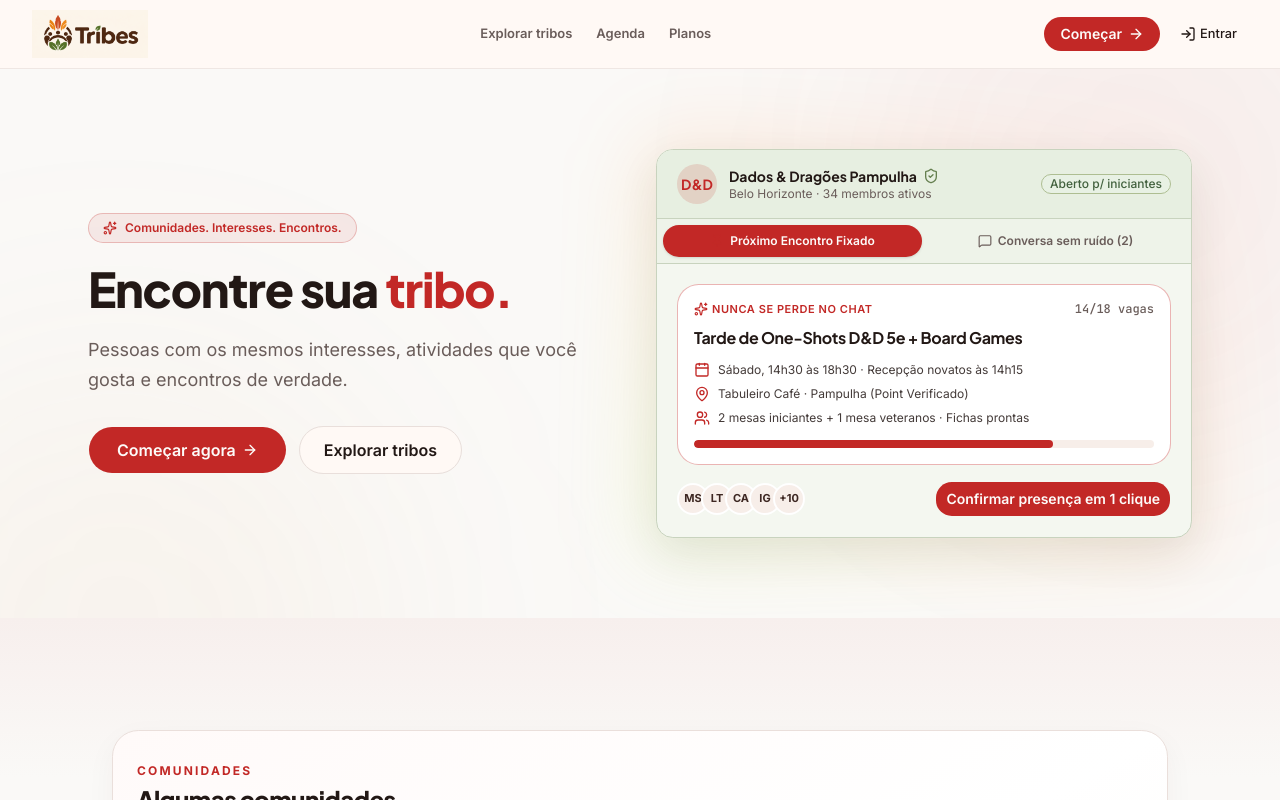
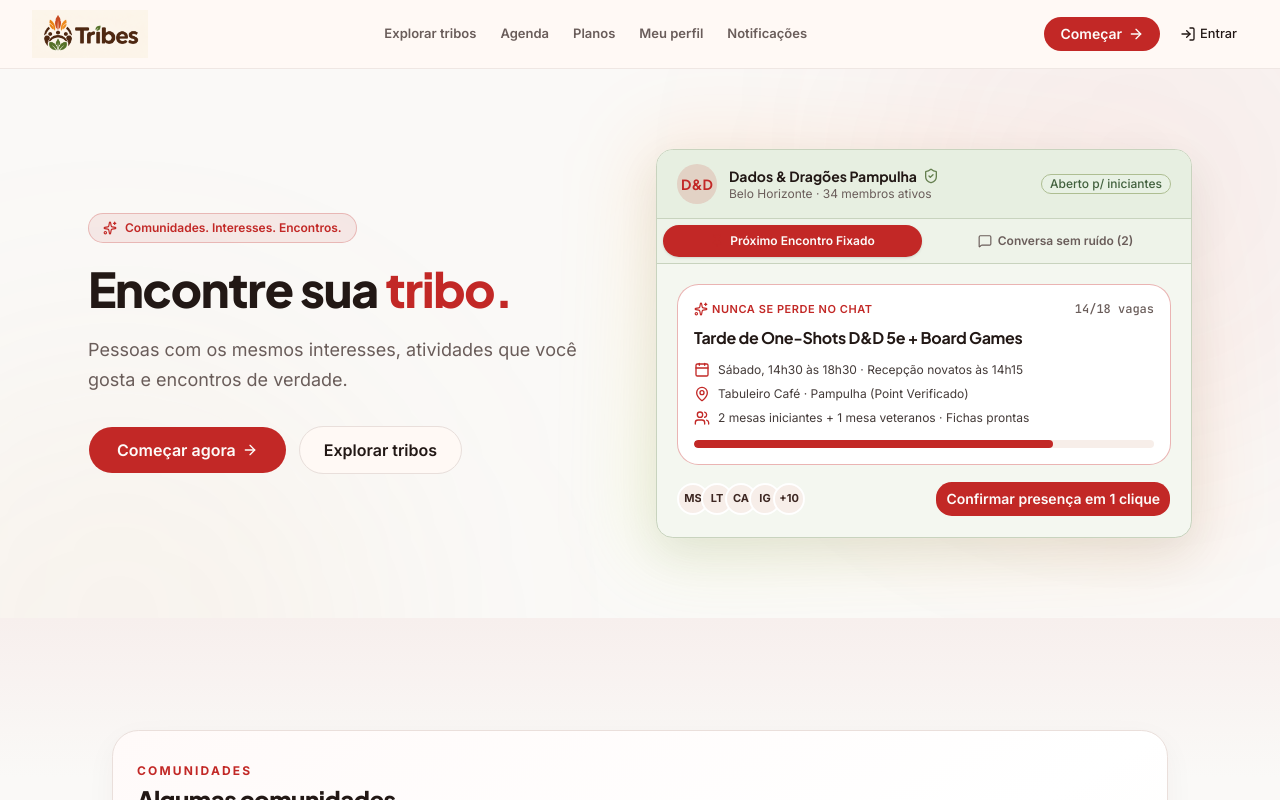
Before and after one commit to ArthurG12/Tribes, a Next.js app in the folder frontend/: page / in a window 1280 px wide. Shown: the top 800 px of the page. Built offline with nearby package versions, Linux system fonts and the light colour scheme.

Commit message:
Adiciona acesso ao perfil e notificações na navegação

```diff
--- a/frontend/src/components/tribes/navbar.tsx
+++ b/frontend/src/components/tribes/navbar.tsx
@@ -4,13 +4,15 @@ import { useState } from "react";
 import Link from "next/link";
 import Image from "next/image";
 import { usePathname } from "next/navigation";
-import { Menu, X, ArrowRight, LogIn } from "lucide-react";
+import { Menu, X, ArrowRight, LogIn, UserRound, Bell } from "lucide-react";
 import { Button } from "@/components/ui/button";
 
 const NAV_LINKS = [
   { href: "/explorar", label: "Explorar tribos" },
   { href: "/minha-agenda", label: "Agenda" },
   { href: "/planos", label: "Planos" },
+  { href: "/perfil", label: "Meu perfil" },
+  { href: "/notificacoes", label: "Notificações" },
 ];
 
 export function Navbar() {
@@ -50,7 +52,7 @@ export function Navbar() {
         <div className="border-t border-border bg-background px-4 py-4 md:hidden">
           <nav className="mx-auto flex max-w-7xl flex-col gap-1">
             {NAV_LINKS.map((item) => (
-              <Link key={item.href} href={item.href} onClick={() => setMobileOpen(false)} className="rounded-xl px-3 py-2.5 text-sm font-medium text-muted-foreground hover:bg-muted hover:text-foreground">{item.label}</Link>
+              <Link key={item.href} href={item.href} onClick={() => setMobileOpen(false)} aria-current={pathname === item.href ? "page" : undefined} className={`rounded-xl px-3 py-2.5 text-sm font-medium transition-colors ${pathname === item.href ? "bg-primary/10 text-primary" : "text-muted-foreground hover:bg-muted hover:text-foreground"}`}>{item.label}</Link>
             ))}
             <Link href="/entrar" onClick={() => setMobileOpen(false)} className="flex items-center gap-2 rounded-xl px-3 py-2.5 text-sm font-semibold text-foreground hover:bg-muted">
               <LogIn className="size-4" /> Entrar / Rede social
```
